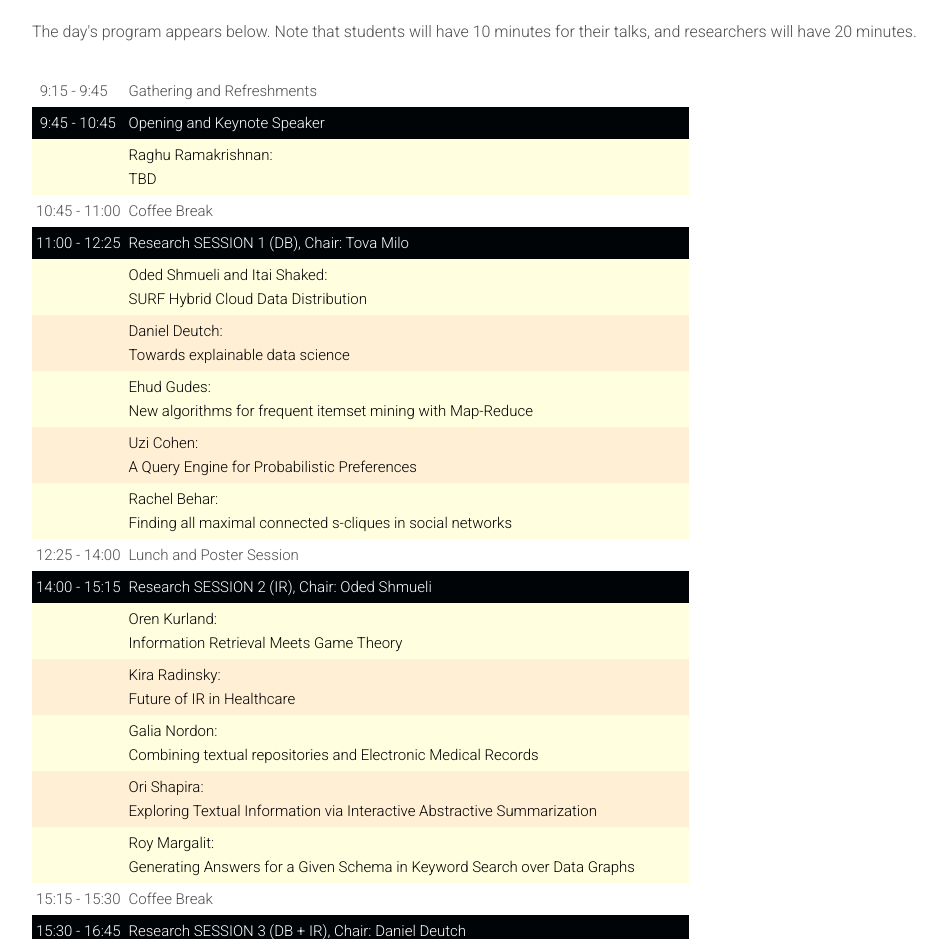
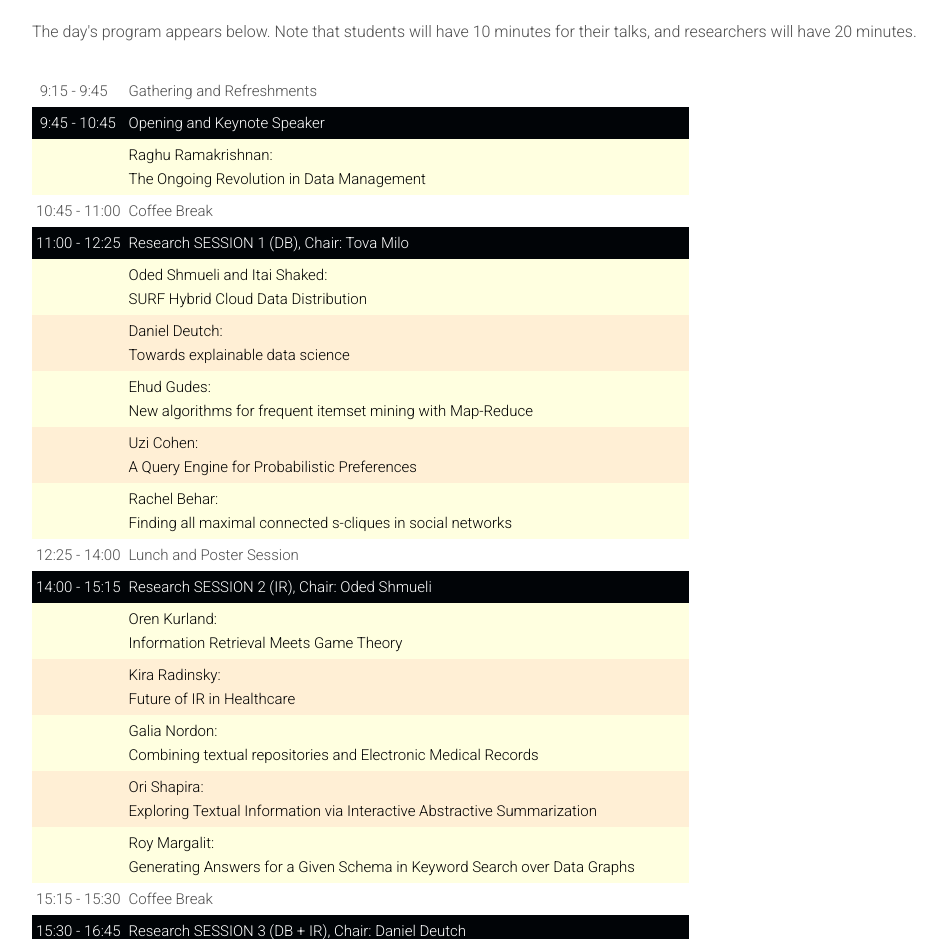
Before and after one commit to israeldbday/israeldbday.github.io, a website: page index.html in a window 1280 px wide. Shown: the part 2480-3419 px from the top of the page, without its empty margins (38-985 px from the left). Drawn offline with Linux system fonts and the light colour scheme; files whose address does not match are found by name.

Commit message:
Added Raghu's talk title

```diff
--- a/index.html
+++ b/index.html
@@ -320,7 +320,7 @@
 <table class="tableizer-table" cellpadding="0" cellspacing="0" border="0"><tbody>
 <tr><td>&nbsp;9:15 - 9:45</td><td>Gathering and Refreshments</td></tr>
  <tr class="head"><td>&nbsp;9:45 - 10:45</td><td>Opening and Keynote Speaker</td></tr>
- <tr class="d2"><td>&nbsp;</td><td>Raghu Ramakrishnan:<br/>TBD</td></tr>
+ <tr class="d2"><td>&nbsp;</td><td>Raghu Ramakrishnan:<br/>The Ongoing Revolution in Data Management</td></tr>
 <tr><td>10:45 - 11:00</td><td>Coffee Break</td></tr>
  <tr class="head"><td>11:00 - 12:25</td><td>Research SESSION 1 (DB), Chair: Tova Milo</td></tr>
  <tr class="d2"><td>&nbsp;</td><td>Oded Shmueli and Itai Shaked:<br/>
```
